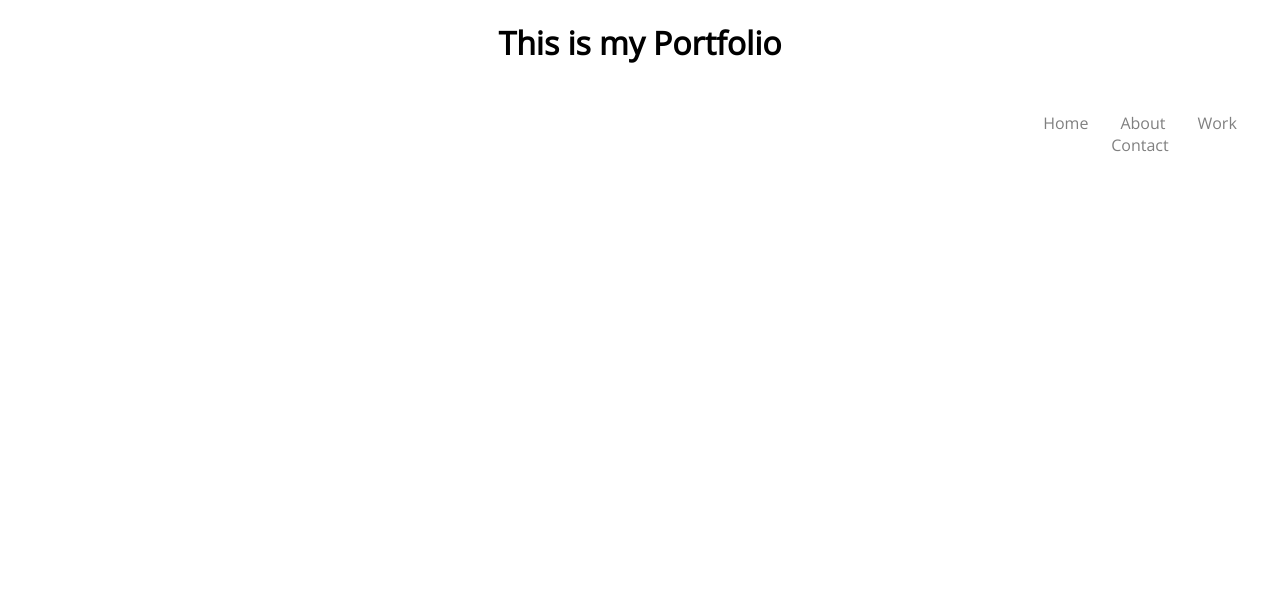
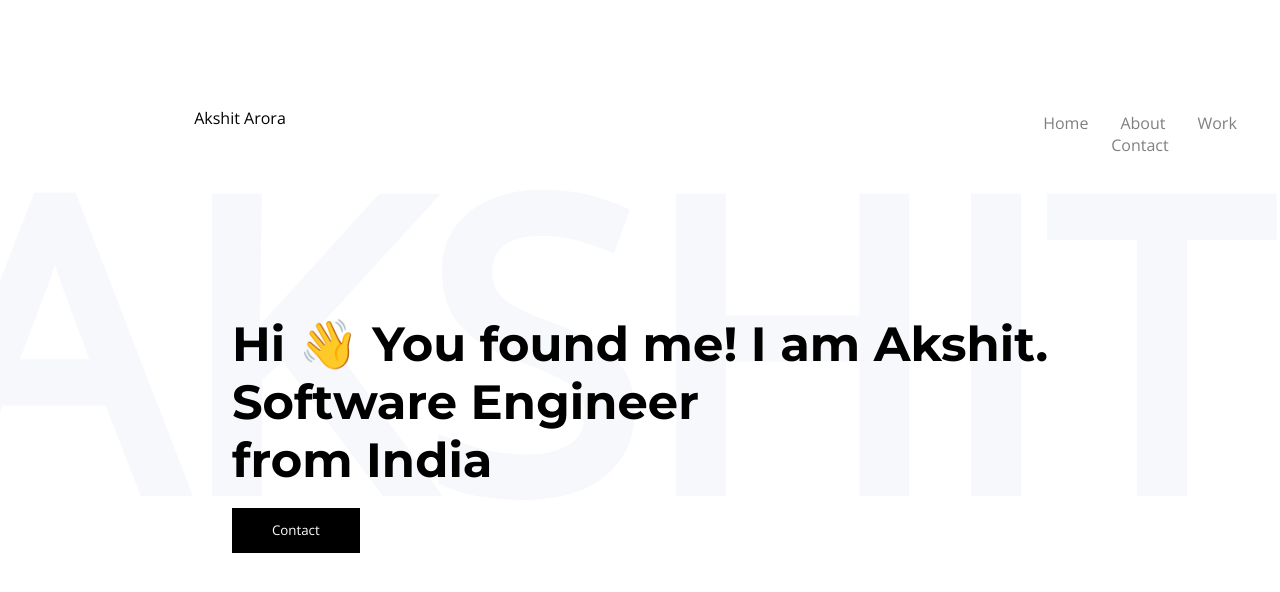
Before and after one commit to akshitarora921/portfolio-v2.0, a React (Create React App) app: page / in a window 1280 px wide. Shown: the top 592 px of the page. Built offline with nearby package versions, Linux system fonts and the light colour scheme.

Commit message:
header added

```diff
--- a/package.json
+++ b/package.json
@@ -8,6 +8,7 @@
     "@testing-library/user-event": "^7.1.2",
     "react": "^16.13.1",
     "react-dom": "^16.13.1",
+    "react-reveal": "^1.2.2",
     "react-scripts": "3.4.3",
     "react-scroll": "^1.8.1"
   },
--- a/src/App.js
+++ b/src/App.js
@@ -1,13 +1,15 @@
 import React from "react";
 import Navbar from "./Components/Navbar";
+import Header from "./Components/Header";
 
 import "./App.css";
 
 function App() {
   return (
     <div className="App">
-      <h1>This is my Portfolio</h1>
+      {/* <h1>This is my Portfolio</h1> */}
       <Navbar />
+      <Header />
     </div>
   );
 }
--- /dev/null
+++ b/src/Components/Header.js
@@ -0,0 +1,39 @@
+import React from "react";
+import Fade from "react-reveal/Fade";
+
+import "../css/header.css";
+
+function Header() {
+  return (
+    <div className="header">
+      <h1 className="heading-background">AKSHIT</h1>
+      <header>
+        <h1>
+          <Fade bottom cascade>
+            Akshit Arora
+          </Fade>
+        </h1>
+      </header>
+      <Fade bottom>
+        <p className="header-title">
+          Hi <span role="img">👋</span> You found me! I am Akshit.
+          <br />
+          Software Engineer
+          <br />
+          from India
+          <br />
+          <button>
+            <a
+              href="mailto:akshitarora9211@gmail.com"
+              rel="noopener noreferrer"
+            >
+              Contact
+            </a>
+          </button>
+        </p>
+      </Fade>
+    </div>
+  );
+}
+
+export default Header;
--- /dev/null
+++ b/src/css/header.css
@@ -0,0 +1,58 @@
+.header {
+  position: relative;
+  min-height: 100vh;
+  display: flex;
+  flex-direction: column;
+  align-items: center;
+  color: black;
+  top: 4em;
+}
+
+.heading-background {
+  position: fixed;
+  opacity: 0.05;
+  font-size: 25em;
+  left: -0.2em;
+  top: -0.5em;
+  z-index: -100;
+  color: #526fae;
+}
+header {
+  display: flex;
+  flex-direction: row;
+  justify-content: center;
+  align-items: center;
+}
+
+header h1 {
+  font-size: 1em;
+  font-weight: 400;
+  padding: 2em;
+  margin-right: 50em;
+}
+
+.header-title {
+  position: relative;
+  font-family: "Montserrat", sans-serif;
+  font-size: 3em;
+  text-align: left;
+  top: 2em;
+}
+.header-title button a {
+  font-family: "Open Sans", sans-serif;
+  color: white;
+  text-decoration: none;
+}
+.header-title button {
+  background: black;
+  border: 0px;
+  padding: 1em 3em;
+  transition: all 0.2s ease-out;
+  -webkit-transition: all 0.2s ease-out;
+  -moz-transition: all 0.2s ease-out;
+  -ms-transition: all 0.2s ease-out;
+  -o-transition: all 0.2s ease-out;
+}
+.header-title button:hover {
+  opacity: 0.8;
+}
```
Also changed, not shown: 1 other file (tests, documents, lock files or other folders).
